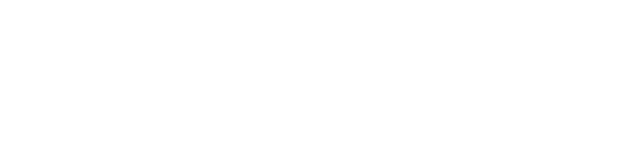
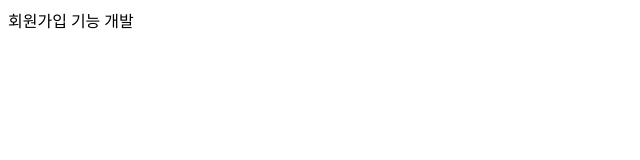
Before and after one commit to darkYT777/jsp-workspace, a plain HTML site: page jsp/index.html in a window 1280 px wide. Shown: the whole page, without its empty margins (0-640 px from the left). Drawn offline with Linux system fonts and the light colour scheme.

Commit message:
feat: 회원가입 기능 개발

```diff
--- a/jsp/index.html
+++ b/jsp/index.html
@@ -7,6 +7,6 @@
 </head>
 <body>
 
-
+회원가입 기능 개발
 </body>
 </html>
```
Also changed, not shown: jsp/main.html (added).
